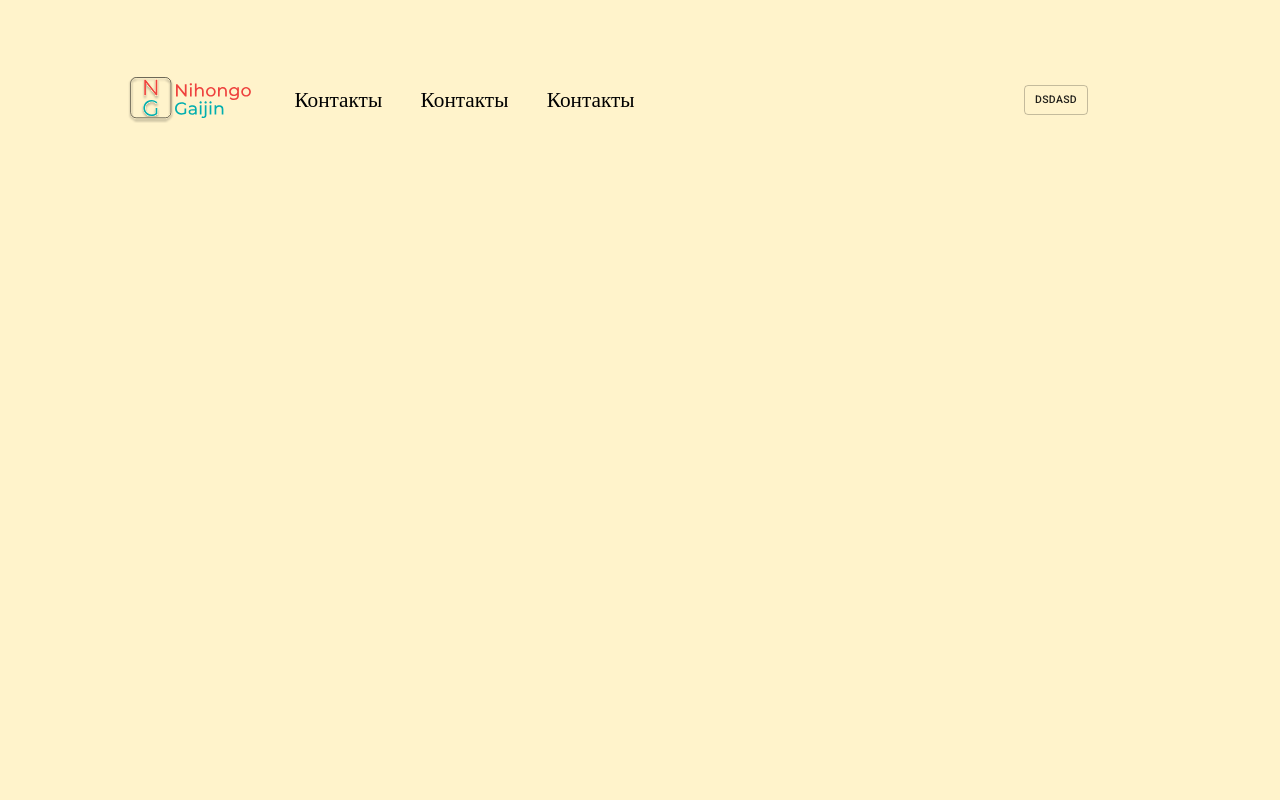
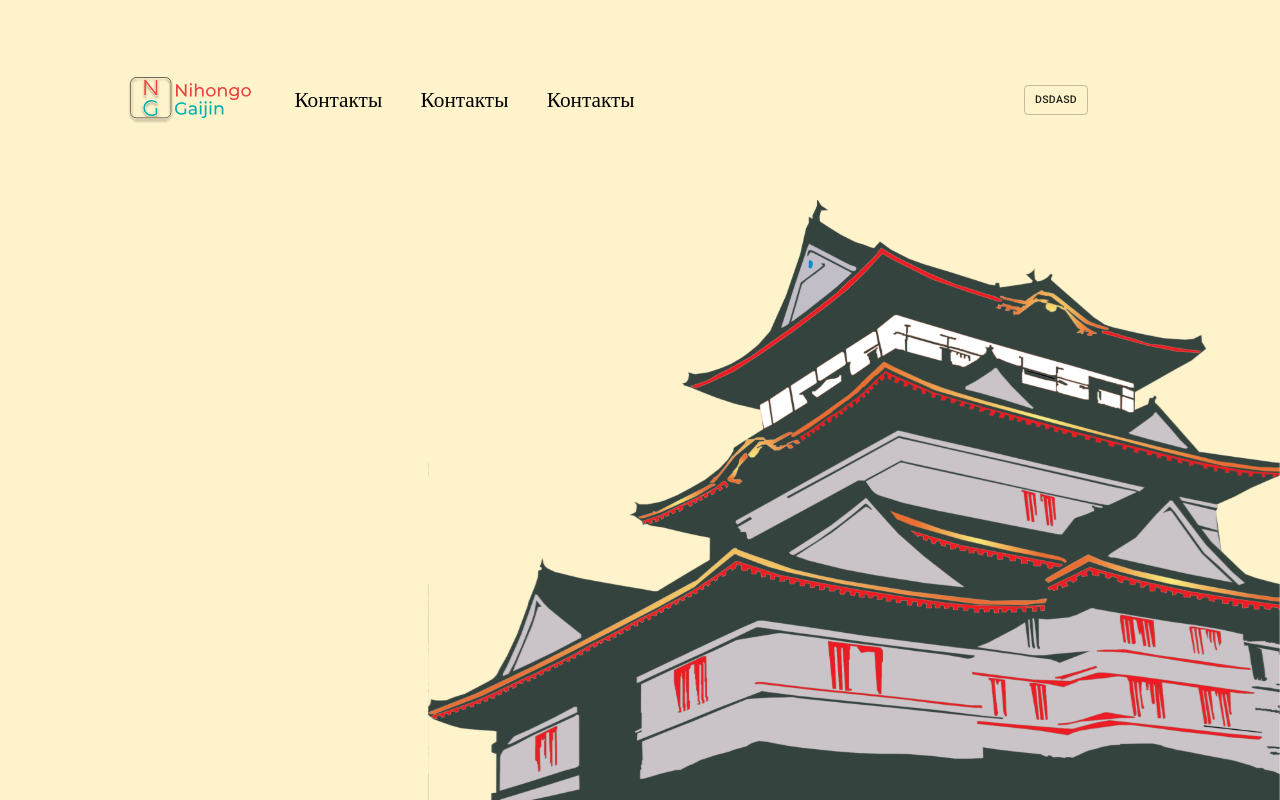
Before and after one commit to Astra-Sattelite/nihongo-gaijin, a React (Create React App) app: page / in a window 1280 px wide. Built offline with nearby package versions, Linux system fonts and the light colour scheme.

Commit message:
add image for landing

```diff
--- /dev/null
+++ b/src/assets/scss/landing.scss
@@ -0,0 +1,28 @@
+.container {
+  display: flex;
+  flex-direction: row;
+  height: 100%;
+  width: 100%;
+}
+
+.spaceForNothing {
+  width: 20%;
+  height: 100%;
+}
+
+.imageContainer {
+  width: 80%;
+  height: 100%;
+  overflow: hidden;
+}
+
+.landingImage {
+  display: flex;
+  background-image: url("../svg/Castle.svg");
+  width: 100%;
+  height: 100%;
+  background-size: contain;
+  background-repeat: no-repeat;
+  background-position: right bottom;
+  display: block;
+}
--- a/src/components/content/Content.tsx
+++ b/src/components/content/Content.tsx
@@ -1,3 +1,4 @@
+import { Landing } from '../landing/Landing'
 import '../../assets/scss/content.scss'
 import React from 'react'
 import {
@@ -11,6 +12,7 @@ export const Content: React.FC = () => {
     <div className="containerC">
       <Switch>
         <Route path="/">
+          <Landing />
         </Route>
       </Switch>
     </div>
--- /dev/null
+++ b/src/components/landing/Landing.tsx
@@ -0,0 +1,15 @@
+import * as UI from "@material-ui/core"
+import '../../assets/scss/landing.scss'
+
+export const Landing: React.FC = () => {
+
+  return (
+    <div className="container">
+      <div className="spaceForNothing">
+      </div>
+      <div className="imageContainer" >
+        <div className="landingImage" />
+      </div>
+    </div>
+  )
+}
```
Also changed, not shown: src/assets/svg/Castle.svg (added).
